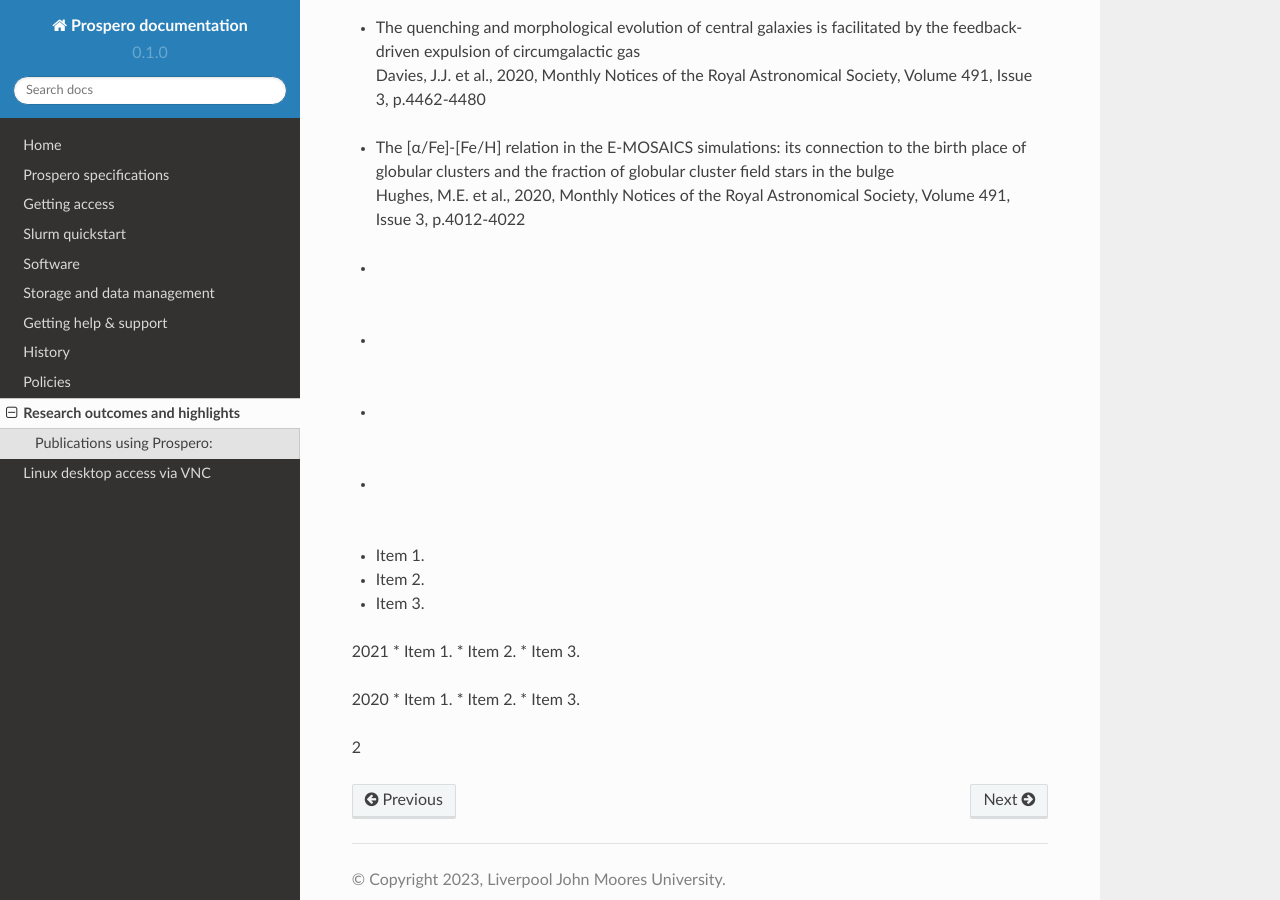
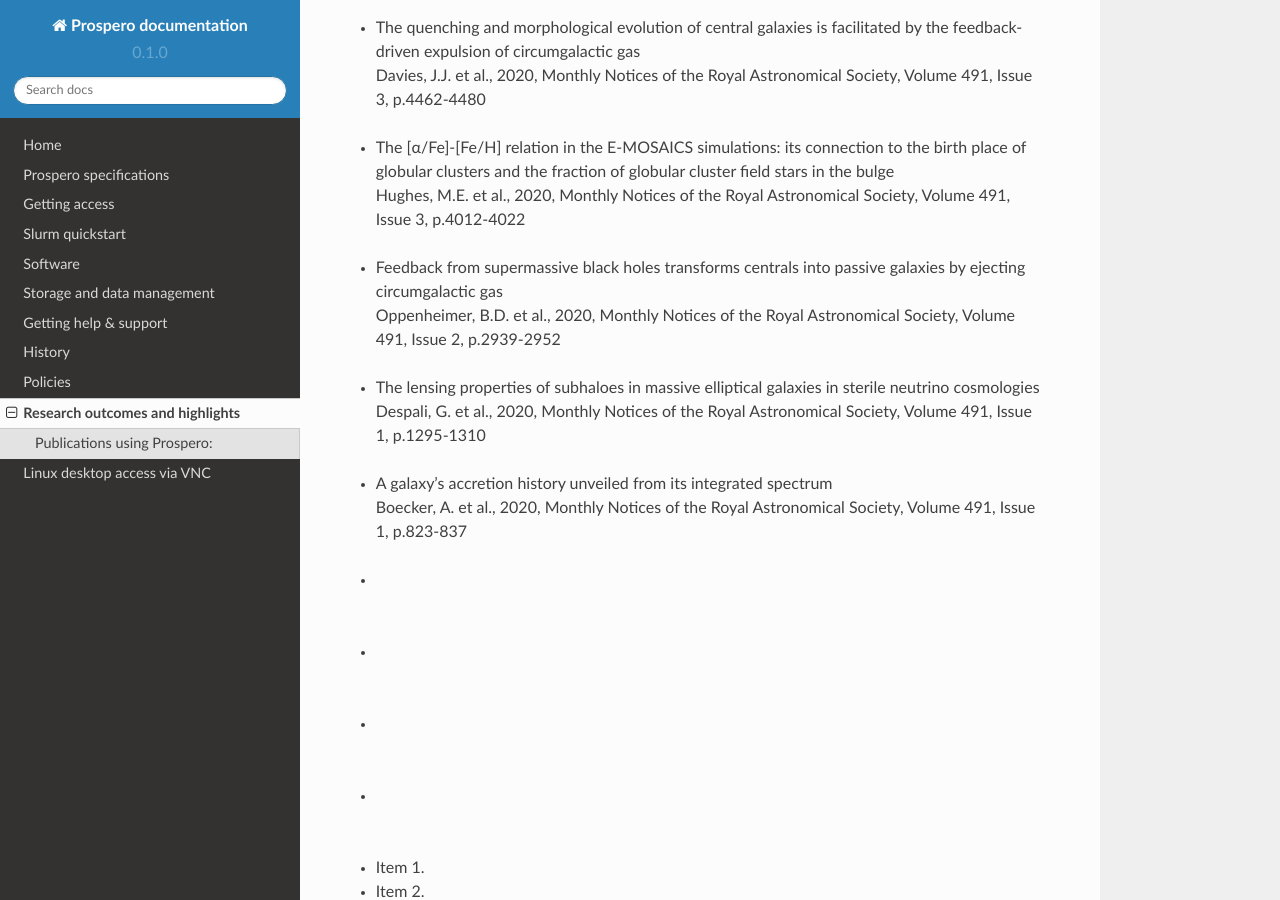
Before and after one commit to astrcrai/prospero-docs, a Sphinx documentation site: the page built from docs/source/highlights.rst, in a window 1280 px wide and 900 px high, scrolled down 4016 px. Built offline with Sphinx 7.4.7 and the Read the Docs theme 2.0.0, drawn with Linux system fonts in a browser that asks for light colours.

Commit message:
Update highlights.rst

```diff
--- a/docs/source/highlights.rst
+++ b/docs/source/highlights.rst
@@ -122,6 +122,15 @@
 * | The [α/Fe]-[Fe/H] relation in the E-MOSAICS simulations: its connection to the birth place of globular clusters and the fraction of globular cluster field stars in the bulge
   | Hughes, M.E. et al., 2020, Monthly Notices of the Royal Astronomical Society, Volume 491, Issue 3, p.4012-4022
 
+* | Feedback from supermassive black holes transforms centrals into passive galaxies by ejecting circumgalactic gas
+  | Oppenheimer, B.D. et al., 2020, Monthly Notices of the Royal Astronomical Society, Volume 491, Issue 2, p.2939-2952
+
+* | The lensing properties of subhaloes in massive elliptical galaxies in sterile neutrino cosmologies
+  | Despali, G. et al., 2020, Monthly Notices of the Royal Astronomical Society, Volume 491, Issue 1, p.1295-1310
+
+* | A galaxy's accretion history unveiled from its integrated spectrum
+  | Boecker, A. et al., 2020, Monthly Notices of the Royal Astronomical Society, Volume 491, Issue 1, p.823-837
+
 * |
   |
 
```
